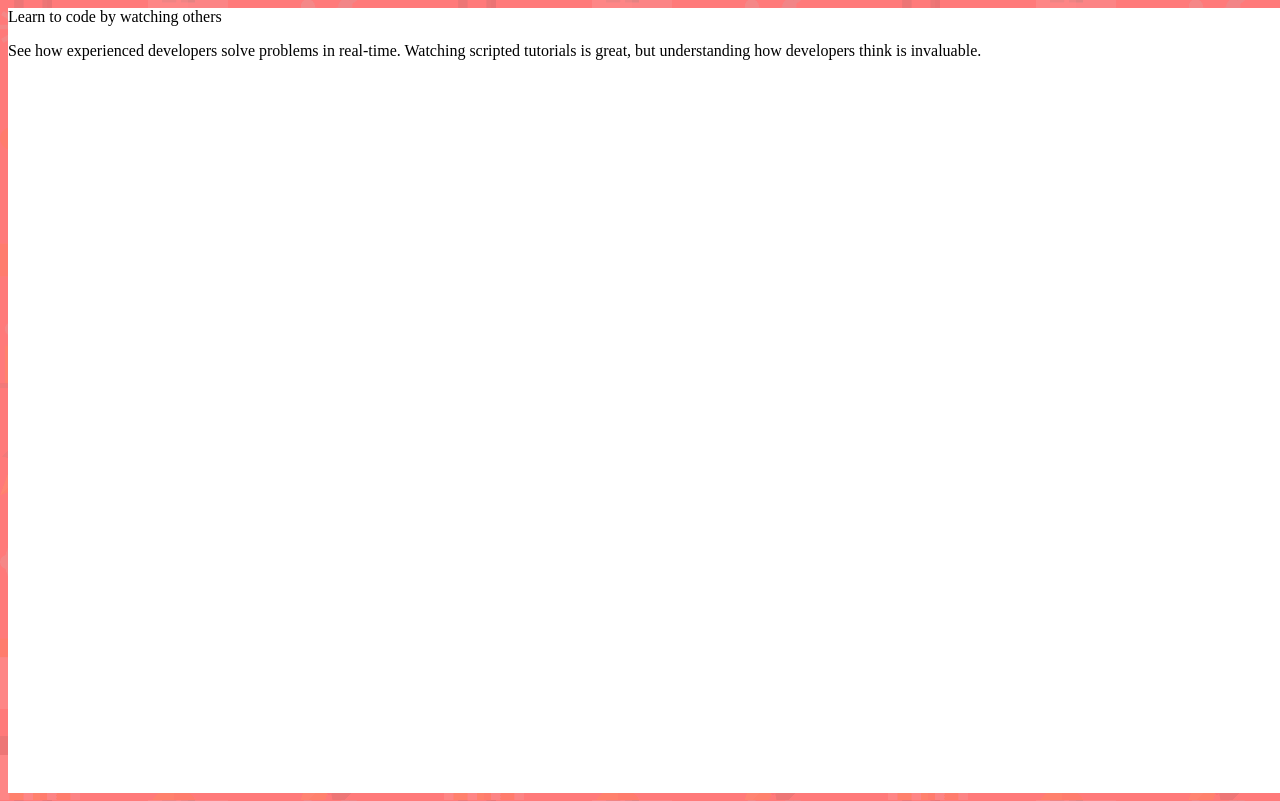
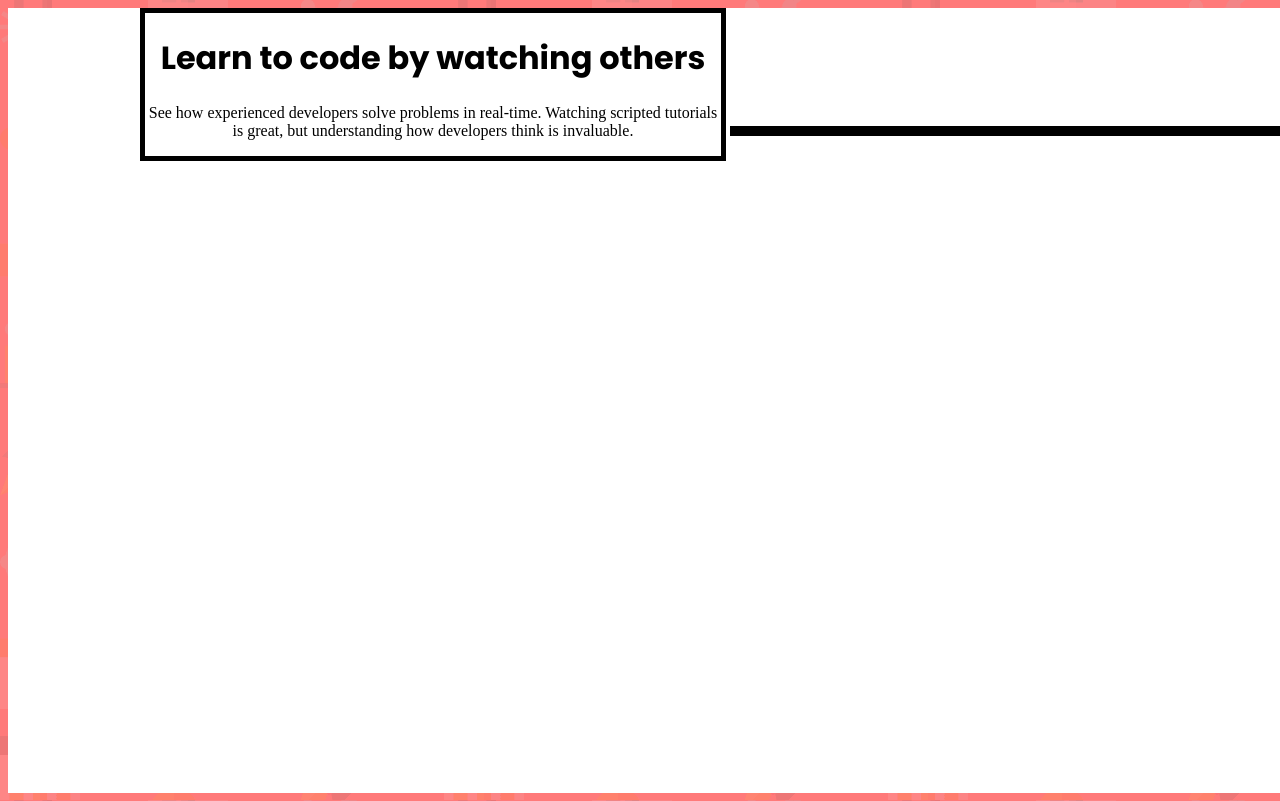
Before and after one commit to RazvanBugoi/sign-up-form, a plain HTML site: page src/index.html in a window 1280 px wide. Shown: the top 801 px of the page. Drawn offline with Linux system fonts and the light colour scheme.

Commit message:
set text align for container div to center

```diff
--- a/src/css/style.css
+++ b/src/css/style.css
@@ -4,9 +4,22 @@ body {
 }
 
 .container {
+    text-align: center;
     background-color: #ffffff;
     max-width: 1440px;
     max-height: 785px;
     width: 1440px;
     height: 785px;
 }
+
+.first-column,
+.second-column {
+    display: inline-block;
+    max-width: 720px;
+    width: 40%;
+    border: 5px solid black;
+}
+
+#learn-to-code {
+    font-family: 'Poppins', sans-serif;
+}
--- a/src/index.html
+++ b/src/index.html
@@ -13,7 +13,9 @@
     <main>
         <div class="container">
             <div class="first-column">
-                <heading id="learn-to-code">Learn to code by watching others</heading>
+                <heading>
+                    <h1 id="learn-to-code">Learn to code by watching others</h1>
+                </heading>
                 <p id="description">See how experienced developers solve problems in real-time. Watching scripted tutorials is great, but understanding how developers think is invaluable.</p>
             </div>
             <div class="second-column"></div>
```
